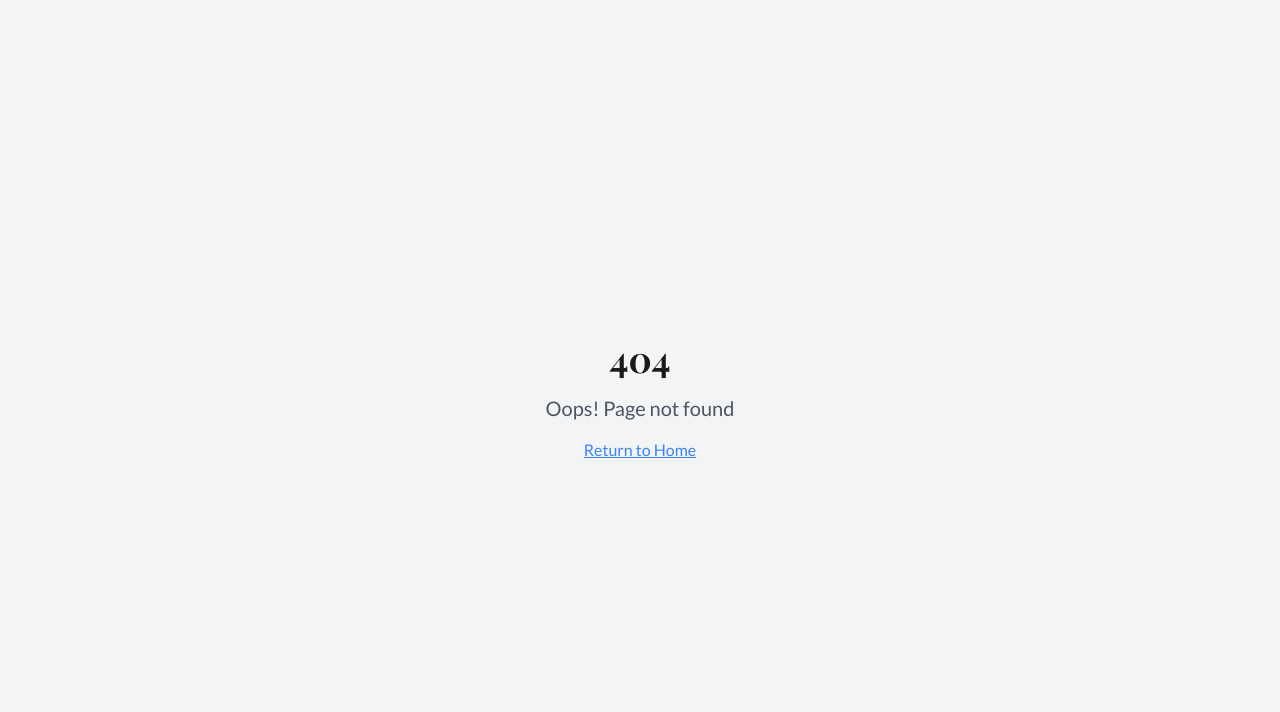
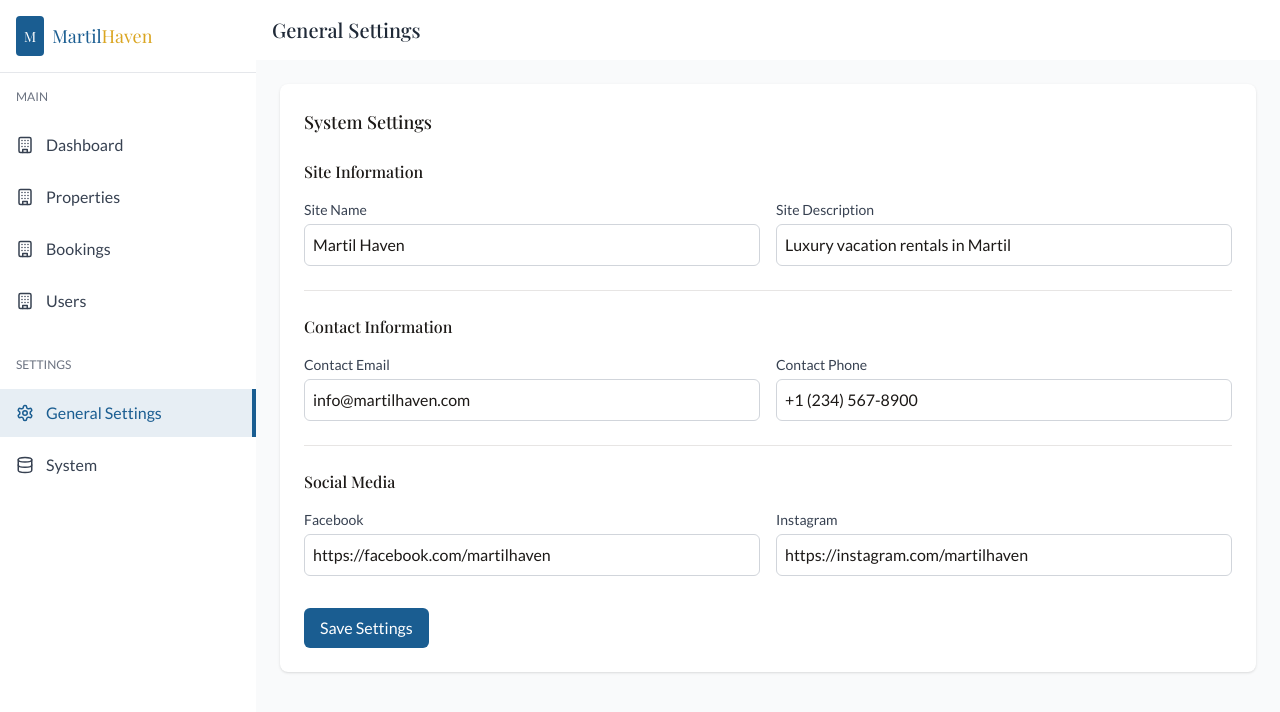
Before and after one commit to alae68/martil-casa-elegance, a React (Vite) app: page /admin/settings in a window 1280 px wide. Before the commit this address had no page. Shown: the top 712 px of the page. Built offline with nearby package versions, Linux system fonts and the light colour scheme.

Commit message:
Fix: Admin settings and system page not found
The "General Settings" and "System" links in the admin panel lead to a "Page not found" error. This commit addresses the issue.

```diff
--- a/src/App.tsx
+++ b/src/App.tsx
@@ -14,6 +14,8 @@ import AdminDashboard from "./pages/AdminDashboard";
 import AdminProperties from "./pages/AdminProperties";
 import AdminBookings from "./pages/AdminBookings";
 import AdminUsers from "./pages/AdminUsers";
+import AdminSettings from "./pages/AdminSettings";
+import AdminSystem from "./pages/AdminSystem";
 import PropertiesPage from "./pages/PropertiesPage";
 import NotFound from "./pages/NotFound";
 
@@ -37,6 +39,8 @@ const App = () => (
               <Route path="/admin/properties" element={<AdminProperties />} />
               <Route path="/admin/bookings" element={<AdminBookings />} />
               <Route path="/admin/users" element={<AdminUsers />} />
+              <Route path="/admin/settings" element={<AdminSettings />} />
+              <Route path="/admin/system" element={<AdminSystem />} />
               <Route path="*" element={<NotFound />} />
             </Routes>
           </BrowserRouter>
--- a/src/components/AdminLayout.tsx
+++ b/src/components/AdminLayout.tsx
@@ -1,7 +1,7 @@
 
 import React from 'react';
 import { Link } from 'react-router-dom';
-import { Building, Settings, Cog } from 'lucide-react';
+import { Building, Settings, Cog, Database } from 'lucide-react';
 
 interface AdminLayoutProps {
   children: React.ReactNode;
@@ -79,16 +79,24 @@ const AdminLayout: React.FC<AdminLayoutProps> = ({
           <nav className="space-y-1">
             <Link
               to="/admin/settings"
-              className="flex items-center px-4 py-3 text-gray-700 hover:bg-gray-50"
+              className={`flex items-center px-4 py-3 ${
+                currentPath === '/admin/settings'
+                  ? 'bg-moroccan-blue/10 text-moroccan-blue border-r-4 border-moroccan-blue'
+                  : 'text-gray-700 hover:bg-gray-50'
+              }`}
             >
               <Settings size={18} className="mr-3" />
               <span>General Settings</span>
             </Link>
             <Link
               to="/admin/system"
-              className="flex items-center px-4 py-3 text-gray-700 hover:bg-gray-50"
+              className={`flex items-center px-4 py-3 ${
+                currentPath === '/admin/system'
+                  ? 'bg-moroccan-blue/10 text-moroccan-blue border-r-4 border-moroccan-blue'
+                  : 'text-gray-700 hover:bg-gray-50'
+              }`}
             >
-              <Cog size={18} className="mr-3" />
+              <Database size={18} className="mr-3" />
               <span>System</span>
             </Link>
           </nav>
--- /dev/null
+++ b/src/pages/AdminSettings.tsx
@@ -0,0 +1,107 @@
+
+import React from 'react';
+import AdminLayout from '@/components/AdminLayout';
+
+const AdminSettings = () => {
+  return (
+    <AdminLayout title="General Settings" currentPath="/admin/settings">
+      <div className="bg-white rounded-lg shadow p-6">
+        <h2 className="text-lg font-medium mb-6">System Settings</h2>
+
+        <div className="space-y-6">
+          <div className="border-b pb-6">
+            <h3 className="text-md font-medium mb-4">Site Information</h3>
+            <div className="grid grid-cols-1 md:grid-cols-2 gap-4">
+              <div>
+                <label htmlFor="siteName" className="block text-sm font-medium text-gray-700 mb-1">
+                  Site Name
+                </label>
+                <input
+                  type="text"
+                  id="siteName"
+                  className="w-full p-2 border border-gray-300 rounded-md"
+                  defaultValue="Martil Haven"
+                />
+              </div>
+              <div>
+                <label htmlFor="siteDescription" className="block text-sm font-medium text-gray-700 mb-1">
+                  Site Description
+                </label>
+                <input
+                  type="text"
+                  id="siteDescription"
+                  className="w-full p-2 border border-gray-300 rounded-md"
+                  defaultValue="Luxury vacation rentals in Martil"
+                />
+              </div>
+            </div>
+          </div>
+
+          <div className="border-b pb-6">
+            <h3 className="text-md font-medium mb-4">Contact Information</h3>
+            <div className="grid grid-cols-1 md:grid-cols-2 gap-4">
+              <div>
+                <label htmlFor="contactEmail" className="block text-sm font-medium text-gray-700 mb-1">
+                  Contact Email
+                </label>
+                <input
+                  type="email"
+                  id="contactEmail"
+                  className="w-full p-2 border border-gray-300 rounded-md"
+                  defaultValue="info@martilhaven.com"
+                />
+              </div>
+              <div>
+                <label htmlFor="contactPhone" className="block text-sm font-medium text-gray-700 mb-1">
+                  Contact Phone
+                </label>
+                <input
+                  type="tel"
+                  id="contactPhone"
+                  className="w-full p-2 border border-gray-300 rounded-md"
+                  defaultValue="+1 (234) 567-8900"
+                />
+              </div>
+            </div>
+          </div>
+
+          <div>
+            <h3 className="text-md font-medium mb-4">Social Media</h3>
+            <div className="grid grid-cols-1 md:grid-cols-2 gap-4">
+              <div>
+                <label htmlFor="facebook" className="block text-sm font-medium text-gray-700 mb-1">
+                  Facebook
+                </label>
+                <input
+                  type="url"
+                  id="facebook"
+                  className="w-full p-2 border border-gray-300 rounded-md"
+                  defaultValue="https://facebook.com/martilhaven"
+                />
+              </div>
+              <div>
+                <label htmlFor="instagram" className="block text-sm font-medium text-gray-700 mb-1">
+                  Instagram
+                </label>
+                <input
+                  type="url"
+                  id="instagram"
+                  className="w-full p-2 border border-gray-300 rounded-md"
+                  defaultValue="https://instagram.com/martilhaven"
+                />
+              </div>
+            </div>
+          </div>
+        </div>
+
+        <div className="mt-8">
+          <button className="px-4 py-2 bg-moroccan-blue text-white rounded-md hover:bg-moroccan-blue/90">
+            Save Settings
+          </button>
+        </div>
+      </div>
+    </AdminLayout>
+  );
+};
+
+export default AdminSettings;
--- /dev/null
+++ b/src/pages/AdminSystem.tsx
@@ -0,0 +1,84 @@
+
+import React from 'react';
+import AdminLayout from '@/components/AdminLayout';
+
+const AdminSystem = () => {
+  return (
+    <AdminLayout title="System" currentPath="/admin/system">
+      <div className="bg-white rounded-lg shadow p-6">
+        <h2 className="text-lg font-medium mb-6">System Information</h2>
+
+        <div className="space-y-6">
+          <div className="border-b pb-6">
+            <h3 className="text-md font-medium mb-4">Application Details</h3>
+            <div className="grid grid-cols-1 md:grid-cols-2 gap-4">
+              <div>
+                <span className="block text-sm font-medium text-gray-700 mb-1">
+                  Application Version
+                </span>
+                <div className="p-2 bg-gray-50 rounded-md">1.0.0</div>
+              </div>
+              <div>
+                <span className="block text-sm font-medium text-gray-700 mb-1">
+                  Environment
+                </span>
+                <div className="p-2 bg-gray-50 rounded-md">Production</div>
+              </div>
+            </div>
+          </div>
+
+          <div className="border-b pb-6">
+            <h3 className="text-md font-medium mb-4">System Status</h3>
+            <div className="grid grid-cols-1 md:grid-cols-2 gap-4">
+              <div>
+                <span className="block text-sm font-medium text-gray-700 mb-1">
+                  Last Backup
+                </span>
+                <div className="p-2 bg-gray-50 rounded-md">2025-05-18 04:30 UTC</div>
+              </div>
+              <div>
+                <span className="block text-sm font-medium text-gray-700 mb-1">
+                  System Status
+                </span>
+                <div className="flex items-center p-2 bg-green-50 text-green-700 rounded-md">
+                  <span className="w-2 h-2 bg-green-500 rounded-full mr-2"></span>
+                  <span>All Systems Operational</span>
+                </div>
+              </div>
+            </div>
+          </div>
+
+          <div>
+            <h3 className="text-md font-medium mb-4">Database Information</h3>
+            <div className="grid grid-cols-1 md:grid-cols-2 gap-4">
+              <div>
+                <span className="block text-sm font-medium text-gray-700 mb-1">
+                  Database Size
+                </span>
+                <div className="p-2 bg-gray-50 rounded-md">24.5 MB</div>
+              </div>
+              <div>
+                <span className="block text-sm font-medium text-gray-700 mb-1">
+                  Total Records
+                </span>
+                <div className="p-2 bg-gray-50 rounded-md">1,248</div>
+              </div>
+            </div>
+          </div>
+        </div>
+
+        <div className="mt-8 space-y-4">
+          <button className="w-full md:w-auto px-4 py-2 bg-blue-50 text-blue-700 border border-blue-300 rounded-md hover:bg-blue-100">
+            Run System Diagnostics
+          </button>
+
+          <button className="w-full md:w-auto px-4 py-2 bg-green-50 text-green-700 border border-green-300 rounded-md hover:bg-green-100">
+            Backup Database
+          </button>
+        </div>
+      </div>
+    </AdminLayout>
+  );
+};
+
+export default AdminSystem;
--- a/src/pages/NotFound.tsx
+++ b/src/pages/NotFound.tsx
@@ -1,4 +1,5 @@
-import { useLocation } from "react-router-dom";
+
+import { useLocation, Link } from "react-router-dom";
 import { useEffect } from "react";
 
 const NotFound = () => {
@@ -11,14 +12,50 @@ const NotFound = () => {
     );
   }, [location.pathname]);
 
+  // Check if the path starts with /admin to show appropriate navigation
+  const isAdminPath = location.pathname.startsWith('/admin');
+
   return (
     <div className="min-h-screen flex items-center justify-center bg-gray-100">
-      <div className="text-center">
-        <h1 className="text-4xl font-bold mb-4">404</h1>
-        <p className="text-xl text-gray-600 mb-4">Oops! Page not found</p>
-        <a href="/" className="text-blue-500 hover:text-blue-700 underline">
-          Return to Home
-        </a>
+      <div className="text-center bg-white p-8 rounded-lg shadow-md max-w-md w-full">
+        <h1 className="text-6xl font-bold text-gray-800 mb-4">404</h1>
+        <p className="text-xl text-gray-600 mb-6">Oops! Page not found</p>
+        <p className="text-gray-500 mb-8">
+          The page you are looking for doesn't exist or has been moved.
+        </p>
+        <div className="space-y-4">
+          {isAdminPath ? (
+            <>
+              <Link
+                to="/admin"
+                className="block w-full px-4 py-2 bg-moroccan-blue text-white rounded hover:bg-moroccan-blue/90 transition"
+              >
+                Return to Admin Dashboard
+              </Link>
+              <Link
+                to="/"
+                className="block w-full px-4 py-2 bg-white border border-gray-300 text-gray-700 rounded hover:bg-gray-50 transition"
+              >
+                Go to Homepage
+              </Link>
+            </>
+          ) : (
+            <>
+              <Link
+                to="/"
+                className="block w-full px-4 py-2 bg-moroccan-blue text-white rounded hover:bg-moroccan-blue/90 transition"
+              >
+                Return to Homepage
+              </Link>
+              <Link
+                to="/properties"
+                className="block w-full px-4 py-2 bg-white border border-gray-300 text-gray-700 rounded hover:bg-gray-50 transition"
+              >
+                Browse Properties
+              </Link>
+            </>
+          )}
+        </div>
       </div>
     </div>
   );
```
